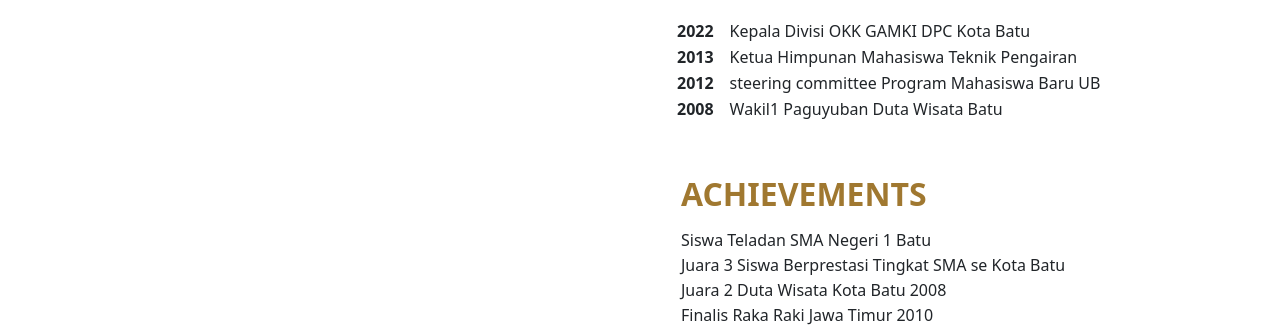
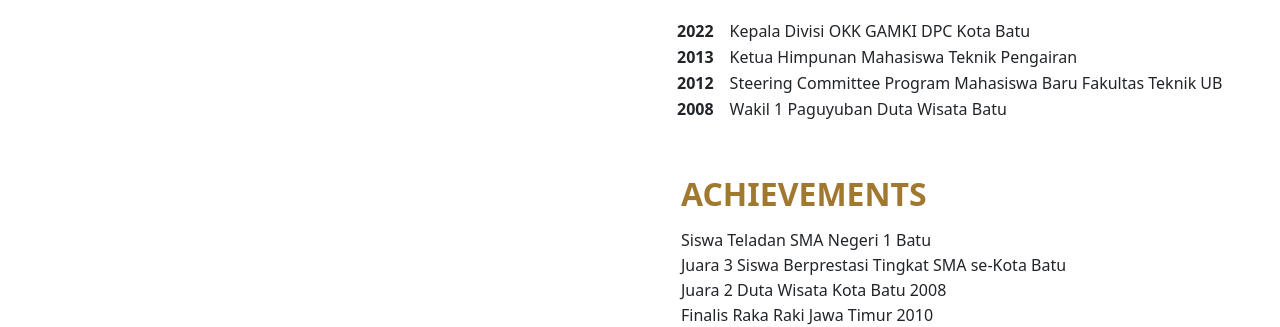
Before and after one commit to alfredodhilan/Myprofile, a plain HTML site: page index.html in a window 1280 px wide. Shown: the part 1249-1576 px from the top of the page. Drawn offline with nearby package versions, Linux system fonts and the light colour scheme.

Commit message:
Update index.html

```diff
--- a/index.html
+++ b/index.html
@@ -87,16 +87,16 @@
               </tr>
               <tr >
                 <th>2012</th>
-                <td class="lanjut">steering committee Program Mahasiswa Baru UB</td>
+                <td class="lanjut">Steering Committee Program Mahasiswa Baru Fakultas Teknik UB</td>
               </tr>
               <tr >
                 <th>2008</th>
-                <td class="lanjut">Wakil1 Paguyuban Duta Wisata Batu</td>
+                <td class="lanjut">Wakil 1 Paguyuban Duta Wisata Batu</td>
               </tr>
             </table><br> <br>
             <font class="judul">ACHIEVEMENTS</font><br>
             <p class="point1">Siswa Teladan SMA Negeri 1 Batu</p>
-            <p class="point">Juara 3 Siswa Berprestasi Tingkat SMA se Kota Batu</p>
+            <p class="point">Juara 3 Siswa Berprestasi Tingkat SMA se-Kota Batu</p>
             <p class="point">Juara 2 Duta Wisata Kota Batu 2008</p>
             <p class="point">Finalis Raka Raki Jawa Timur 2010</p>
             <p class="point">Juara 1 Festival Band Fakultas Teknik UB</p>
```
